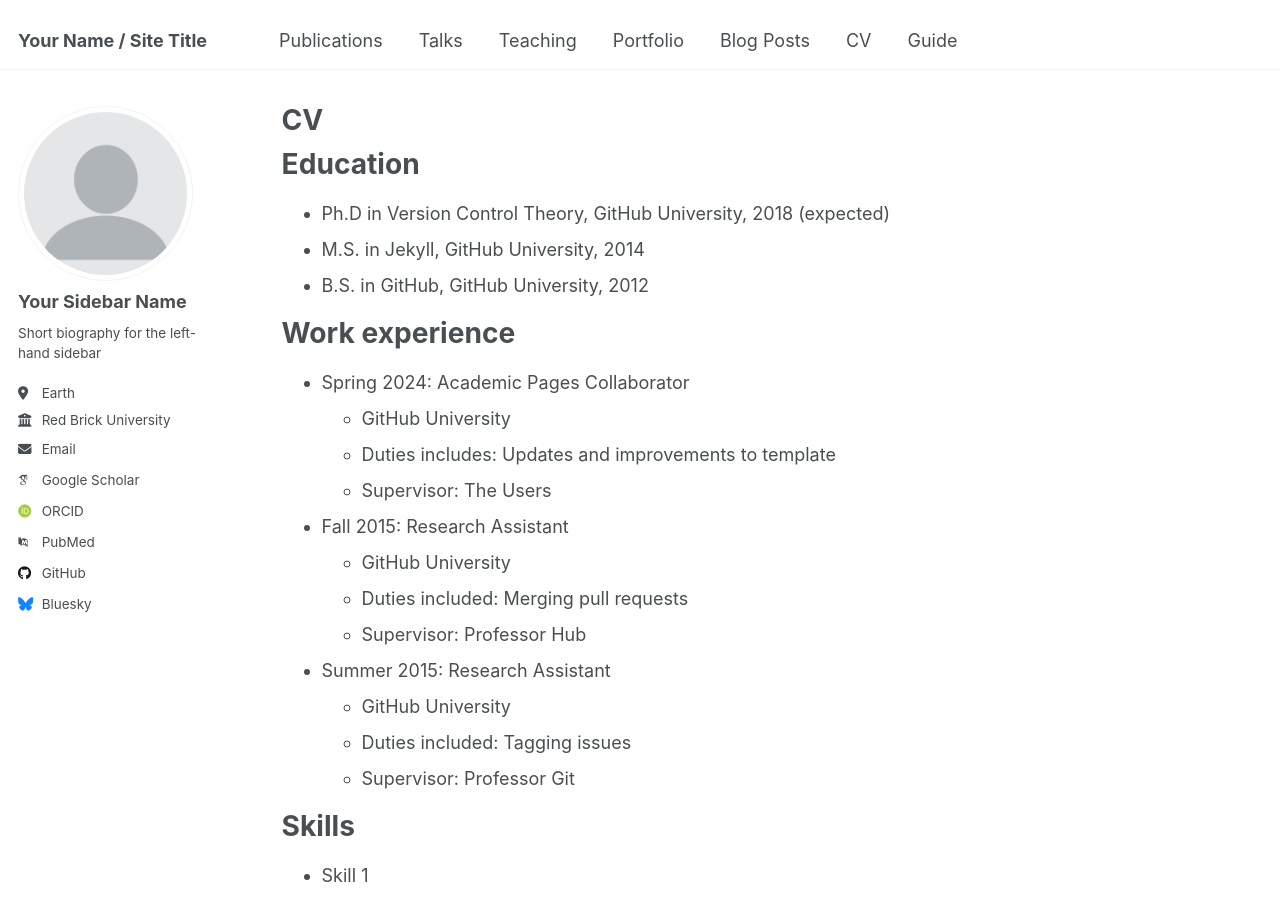
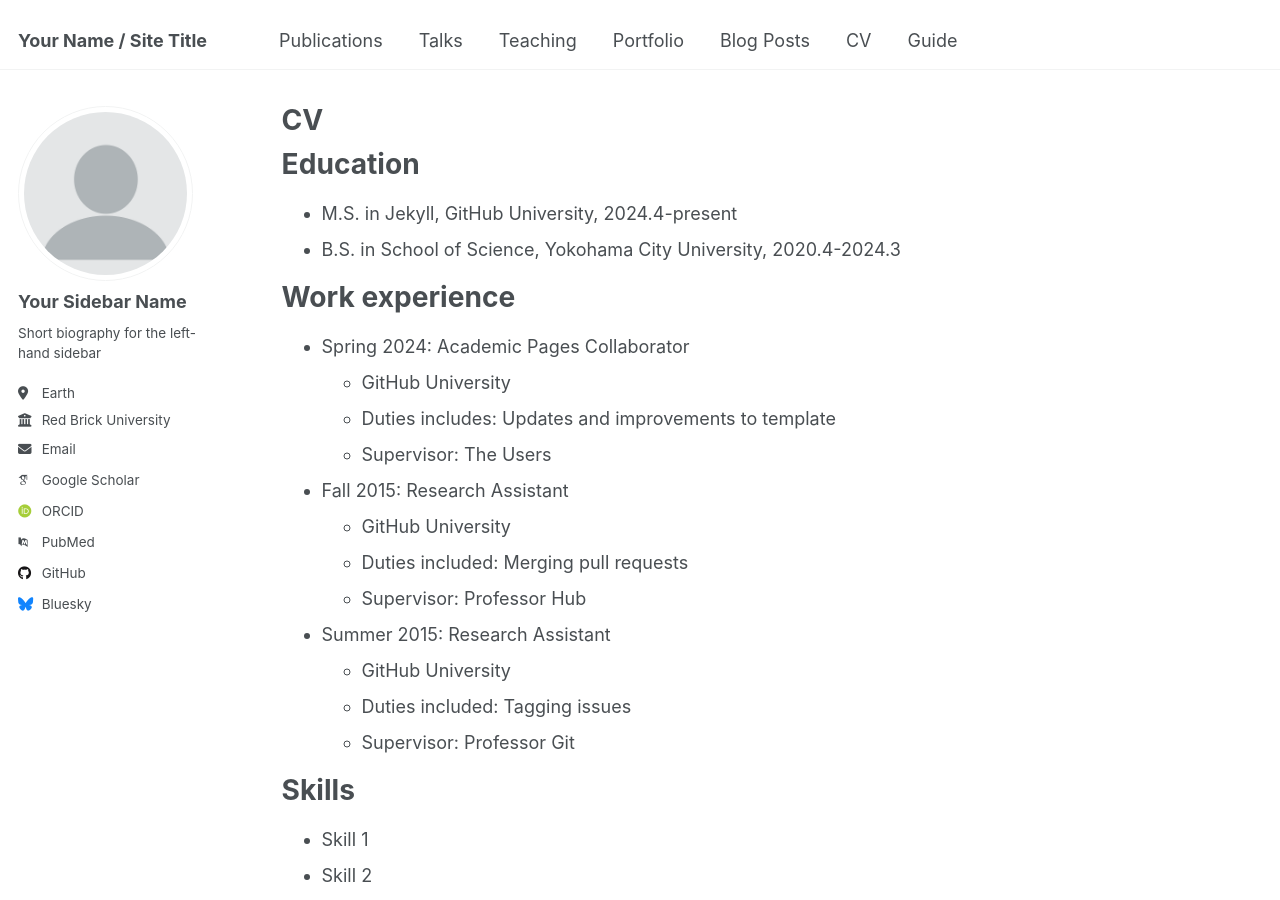
Before and after one commit to yzhacn/yzhacn.github.io, a Jekyll site: the page built from _pages/cv.md, in a window 1280 px wide and 900 px high. Built offline with Jekyll 4.4.1, drawn with Linux system fonts in a browser that asks for light colours; some web fonts are replaced.

Commit message:
Update cv.md

```diff
--- a/_pages/cv.md
+++ b/_pages/cv.md
@@ -11,9 +11,8 @@
 
 Education
 ======
-* Ph.D in Version Control Theory, GitHub University, 2018 (expected)
-* M.S. in Jekyll, GitHub University, 2014
-* B.S. in GitHub, GitHub University, 2012
+* M.S. in Jekyll, GitHub University, 2024.4-present
+* B.S. in School of Science, Yokohama City University, 2020.4-2024.3
 
 Work experience
 ======
```
